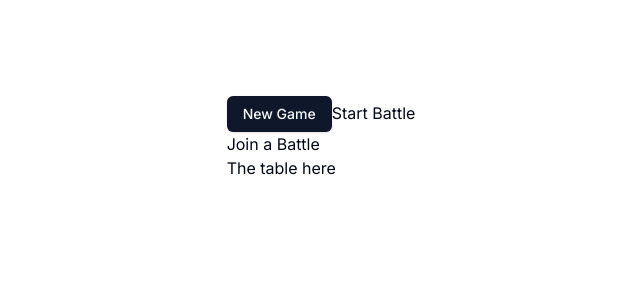
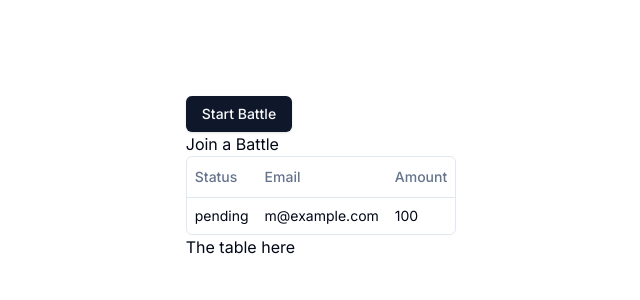
Before and after one commit to its-clem-fandango/code-runner, a Next.js app in the folder apps/client/: page / in a window 1280 px wide. Shown: the top 300 px of the page, without its empty margins (319-959 px from the left). Built offline with nearby package versions, Linux system fonts and the light colour scheme.

Commit message:
added table to the dashboard

```diff
--- a/apps/client/app/dashboard/dashboard.tsx
+++ b/apps/client/app/dashboard/dashboard.tsx
@@ -1,8 +1,43 @@
 "use client"
 
 import { Button } from "@/components/ui/button";
+import { useState, useEffect } from 'react'
+import { Payment, columns } from '@/app/dataTable/columns'
+import {DataTable} from '@/app/dataTable/data-table'
 
-function Dashboard (){
+
+async function getData(): Promise<Payment[]> {
+  // Fetch data from your API here.
+
+  const data: Payment[] = [
+
+      {
+        id: "728ed52f",
+        amount: 100,
+        status: "pending",
+        email: "m@example.com",
+      },
+      // ...
+
+
+    ]
+    return data
+}
+
+ function Dashboard() {
+
+
+  const [battleList,setBattleList] = useState<Payment[]>([])
+
+   useEffect(() => {
+     const fetchData = async () => {
+       const data = await getData()
+       setBattleList(data)
+     }
+
+     fetchData()
+   }, [])
+
 
   function handleNewGame(e: React.MouseEvent<HTMLButtonElement>) {
     e.preventDefault()
@@ -13,11 +48,17 @@ function Dashboard (){
 
     <div>
       <div>
-      <Button onClick={handleNewGame}>New Game</Button>
-        <button> Start Battle </button>
-        <div><h3> Join a Battle </h3>
-        <div> The table here</div>
+      <Button onClick={handleNewGame}>Start Battle</Button>
         </div>
+
+      <div>
+        {/* rendert a table with 4 columns ( battle name, username, level of challenge, jopin button) */}
+
+
+        <h3> Join a Battle </h3>
+             <DataTable columns={columns} data={battleList} />
+
+         <div> The table here</div>
       </div>
     </div>
   )
--- /dev/null
+++ b/apps/client/app/dataTable/columns.tsx
@@ -0,0 +1,27 @@
+"use client"
+
+import { ColumnDef } from "@tanstack/react-table"
+
+// This type is used to define the shape of our data.
+// You can use a Zod schema here if you want.
+export type Payment = {
+  id: string
+  amount: number
+  status: "pending" | "processing" | "success" | "failed"
+  email: string
+}
+
+export const columns: ColumnDef<Payment>[] = [
+  {
+    accessorKey: "status",
+    header: "Status",
+  },
+  {
+    accessorKey: "email",
+    header: "Email",
+  },
+  {
+    accessorKey: "amount",
+    header: "Amount",
+  },
+]
--- /dev/null
+++ b/apps/client/app/dataTable/data-table.tsx
@@ -0,0 +1,80 @@
+"use client"
+
+import {
+  ColumnDef,
+  flexRender,
+  getCoreRowModel,
+  useReactTable,
+} from "@tanstack/react-table"
+
+import {
+  Table,
+  TableBody,
+  TableCell,
+  TableHead,
+  TableHeader,
+  TableRow,
+} from "@/components/ui/table"
+
+interface DataTableProps<TData, TValue> {
+  columns: ColumnDef<TData, TValue>[]
+  data: TData[]
+}
+
+export function DataTable<TData, TValue>({
+  columns,
+  data,
+}: DataTableProps<TData, TValue>) {
+  const table = useReactTable({
+    data,
+    columns,
+    getCoreRowModel: getCoreRowModel(),
+  })
+
+  return (
+    <div className="rounded-md border">
+      <Table>
+        <TableHeader>
+          {table.getHeaderGroups().map((headerGroup) => (
+            <TableRow key={headerGroup.id}>
+              {headerGroup.headers.map((header) => {
+                return (
+                  <TableHead key={header.id}>
+                    {header.isPlaceholder
+                      ? null
+                      : flexRender(
+                          header.column.columnDef.header,
+                          header.getContext()
+                        )}
+                  </TableHead>
+                )
+              })}
+            </TableRow>
+          ))}
+        </TableHeader>
+        <TableBody>
+          {table.getRowModel().rows?.length ? (
+            table.getRowModel().rows.map((row) => (
+              <TableRow
+                key={row.id}
+                data-state={row.getIsSelected() && "selected"}
+              >
+                {row.getVisibleCells().map((cell) => (
+                  <TableCell key={cell.id}>
+                    {flexRender(cell.column.columnDef.cell, cell.getContext())}
+                  </TableCell>
+                ))}
+              </TableRow>
+            ))
+          ) : (
+            <TableRow>
+              <TableCell colSpan={columns.length} className="h-24 text-center">
+                No results.
+              </TableCell>
+            </TableRow>
+          )}
+        </TableBody>
+      </Table>
+    </div>
+  )
+}
--- a/apps/client/app/layout.tsx
+++ b/apps/client/app/layout.tsx
@@ -12,7 +12,7 @@ export const fontSans = FontSans({
 });
 export const metadata: Metadata = {
   title: "Code Racer",
-  description: "Generated by create next app",
+  description: "",
 };
 
 export default function RootLayout({
--- /dev/null
+++ b/apps/client/components/ui/table.tsx
@@ -0,0 +1,120 @@
+import * as React from "react"
+
+import { cn } from "@/lib/utils"
+
+const Table = React.forwardRef<
+  HTMLTableElement,
+  React.HTMLAttributes<HTMLTableElement>
+>(({ className, ...props }, ref) => (
+  <div className="relative w-full overflow-auto">
+    <table
+      ref={ref}
+      className={cn("w-full caption-bottom text-sm", className)}
+      {...props}
+    />
+  </div>
+))
+Table.displayName = "Table"
+
+const TableHeader = React.forwardRef<
+  HTMLTableSectionElement,
+  React.HTMLAttributes<HTMLTableSectionElement>
+>(({ className, ...props }, ref) => (
+  <thead ref={ref} className={cn("[&_tr]:border-b", className)} {...props} />
+))
+TableHeader.displayName = "TableHeader"
+
+const TableBody = React.forwardRef<
+  HTMLTableSectionElement,
+  React.HTMLAttributes<HTMLTableSectionElement>
+>(({ className, ...props }, ref) => (
+  <tbody
+    ref={ref}
+    className={cn("[&_tr:last-child]:border-0", className)}
+    {...props}
+  />
+))
+TableBody.displayName = "TableBody"
+
+const TableFooter = React.forwardRef<
+  HTMLTableSectionElement,
+  React.HTMLAttributes<HTMLTableSectionElement>
+>(({ className, ...props }, ref) => (
+  <tfoot
+    ref={ref}
+    className={cn(
+      "border-t bg-muted/50 font-medium [&>tr]:last:border-b-0",
+      className
+    )}
+    {...props}
+  />
+))
+TableFooter.displayName = "TableFooter"
+
+const TableRow = React.forwardRef<
+  HTMLTableRowElement,
+  React.HTMLAttributes<HTMLTableRowElement>
+>(({ className, ...props }, ref) => (
+  <tr
+    ref={ref}
+    className={cn(
+      "border-b transition-colors hover:bg-muted/50 data-[state=selected]:bg-muted",
+      className
+    )}
+    {...props}
+  />
+))
+TableRow.displayName = "TableRow"
+
+const TableHead = React.forwardRef<
+  HTMLTableCellElement,
+  React.ThHTMLAttributes<HTMLTableCellElement>
+>(({ className, ...props }, ref) => (
+  <th
+    ref={ref}
+    className={cn(
+      "h-10 px-2 text-left align-middle font-medium text-muted-foreground [&:has([role=checkbox])]:pr-0 [&>[role=checkbox]]:translate-y-[2px]",
+      className
+    )}
+    {...props}
+  />
+))
+TableHead.displayName = "TableHead"
+
+const TableCell = React.forwardRef<
+  HTMLTableCellElement,
+  React.TdHTMLAttributes<HTMLTableCellElement>
+>(({ className, ...props }, ref) => (
+  <td
+    ref={ref}
+    className={cn(
+      "p-2 align-middle [&:has([role=checkbox])]:pr-0 [&>[role=checkbox]]:translate-y-[2px]",
+      className
+    )}
+    {...props}
+  />
+))
+TableCell.displayName = "TableCell"
+
+const TableCaption = React.forwardRef<
+  HTMLTableCaptionElement,
+  React.HTMLAttributes<HTMLTableCaptionElement>
+>(({ className, ...props }, ref) => (
+  <caption
+    ref={ref}
+    className={cn("mt-4 text-sm text-muted-foreground", className)}
+    {...props}
+  />
+))
+TableCaption.displayName = "TableCaption"
+
+export {
+  Table,
+  TableHeader,
+  TableBody,
+  TableFooter,
+  TableHead,
+  TableRow,
+  TableCell,
+  TableCaption,
+}
--- a/apps/client/package.json
+++ b/apps/client/package.json
@@ -11,6 +11,7 @@
   "dependencies": {
     "@radix-ui/react-icons": "^1.3.0",
     "@radix-ui/react-slot": "^1.0.2",
+    "@tanstack/react-table": "^8.11.8",
     "class-variance-authority": "^0.7.0",
     "clsx": "^2.1.0",
     "next": "14.1.0",
```
